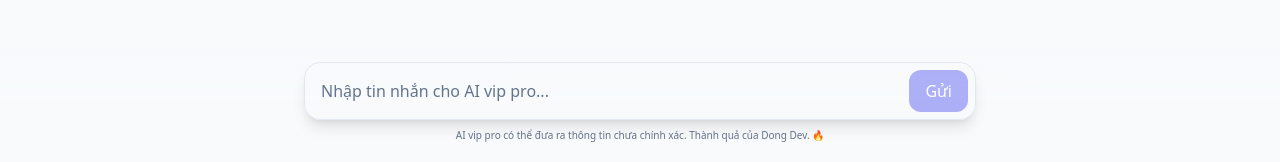
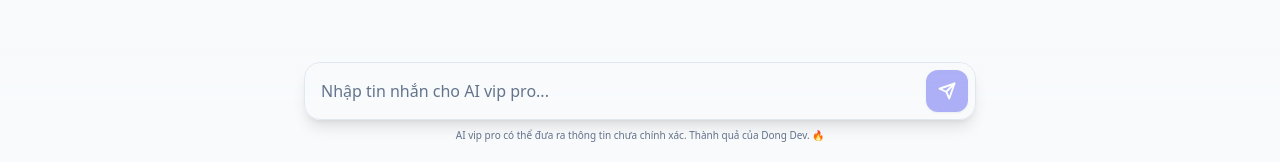
Before and after one commit to hdongqt/ai-sdk, a Next.js app: page / in a window 1280 px wide. Shown: the part 641-803 px from the top of the page. Built offline with nearby package versions, Linux system fonts and the light colour scheme.

Commit message:
feat: add stop when calling chat

```diff
--- a/app/page.tsx
+++ b/app/page.tsx
@@ -8,7 +8,7 @@ import { useState, useEffect, useRef } from 'react';
 export default function Chat() {
   const [mounted, setMounted] = useState(false);
   const [input, setInput] = useState('');
-  const { messages, sendMessage, status } = useChat();
+  const { messages, sendMessage, status, stop } = useChat();
   const messagesEndRef = useRef<HTMLDivElement>(null);
 
   const isLoading = status === 'submitted' || status === 'streaming';
@@ -72,7 +72,7 @@ export default function Chat() {
                 className={`flex ${message.role === 'user' ? 'justify-end' : 'justify-start'}`}
               >
                 <div
-                  className={`max-w-[90%] rounded-2xl px-4 py-3 shadow-sm ${
+                  className={`rounded-2xl px-4 py-3 shadow-sm ${
                     message.role === 'user'
                       ? 'bg-primary text-primary-foreground rounded-tr-none'
                       : 'bg-card border-border rounded-tl-none border'
@@ -93,9 +93,26 @@ export default function Chat() {
                             return (
                               <div
                                 key={`${message.id}-${i}`}
-                                className="relative inline whitespace-pre-wrap"
+                                className="relative inline wrap-break-word whitespace-pre-wrap"
                               >
-                                {part.text}
+                                {part.text
+                                  .split(/(https?:\/\/[^\s]+)/g)
+                                  .map((segment: string, j: number) => {
+                                    if (segment.match(/^https?:\/\/[^\s]+$/)) {
+                                      return (
+                                        <a
+                                          key={j}
+                                          href={segment}
+                                          target="_blank"
+                                          rel="noopener noreferrer"
+                                          className="text-primary underline transition-opacity hover:opacity-80"
+                                        >
+                                          {segment}
+                                        </a>
+                                      );
+                                    }
+                                    return segment;
+                                  })}
                                 {isLastMessage &&
                                   isAI &&
                                   status === 'streaming' && (
@@ -136,7 +153,7 @@ export default function Chat() {
               messages[messages.length - 1]?.parts?.length === 0)) && (
             <div className="flex justify-start">
               <div className="bg-card border-border max-w-[90%] rounded-2xl rounded-tl-none border px-4 py-3 shadow-sm">
-                <div className="flex items-center gap-1.5 px-1 py-2">
+                <div className="flex items-center gap-1.5 px-1 py-1">
                   <div className="bg-primary/40 h-1.5 w-1.5 animate-bounce rounded-full [animation-delay:-0.3s]" />
                   <div className="bg-primary/40 h-1.5 w-1.5 animate-bounce rounded-full [animation-delay:-0.15s]" />
                   <div className="bg-primary/40 h-1.5 w-1.5 animate-bounce rounded-full" />
@@ -161,14 +178,40 @@ export default function Chat() {
               disabled={isLoading}
             />
             <button
-              type="submit"
-              disabled={!input.trim() || isLoading}
-              className="bg-primary text-primary-foreground absolute top-2 right-2 bottom-2 flex items-center justify-center rounded-xl px-4 font-medium transition-all hover:opacity-90 disabled:cursor-not-allowed disabled:opacity-50"
+              type={isLoading ? 'button' : 'submit'}
+              onClick={isLoading ? () => stop() : undefined}
+              disabled={!isLoading && !input.trim()}
+              className={`absolute top-2 right-2 bottom-2 flex aspect-square items-center justify-center rounded-xl transition-all duration-200 focus:ring-2 focus:ring-offset-2 focus:outline-none ${
+                isLoading
+                  ? 'text-destructive-foreground hover:bg-destructive/90 focus:ring-destructive bg-gray-800 shadow-md hover:scale-105 hover:bg-gray-700 active:scale-95'
+                  : 'bg-primary text-primary-foreground focus:ring-primary shadow-sm hover:opacity-90 disabled:cursor-not-allowed disabled:opacity-50'
+              }`}
             >
               {isLoading ? (
-                <span className="h-5 w-5 animate-spin rounded-full border-2 border-white/30 border-t-white" />
+                <svg
+                  xmlns="http://www.w3.org/2000/svg"
+                  width="16"
+                  height="16"
+                  viewBox="0 0 24 24"
+                  fill="currentColor"
+                >
+                  <rect x="6" y="6" width="12" height="12" rx="1.5" />
+                </svg>
               ) : (
-                'Gửi'
+                <svg
+                  xmlns="http://www.w3.org/2000/svg"
+                  width="18"
+                  height="18"
+                  viewBox="0 0 24 24"
+                  fill="none"
+                  stroke="currentColor"
+                  strokeWidth="2.5"
+                  strokeLinecap="round"
+                  strokeLinejoin="round"
+                >
+                  <line x1="22" y1="2" x2="11" y2="13" />
+                  <polygon points="22 2 15 22 11 13 2 9 22 2" />
+                </svg>
               )}
             </button>
           </form>
```
